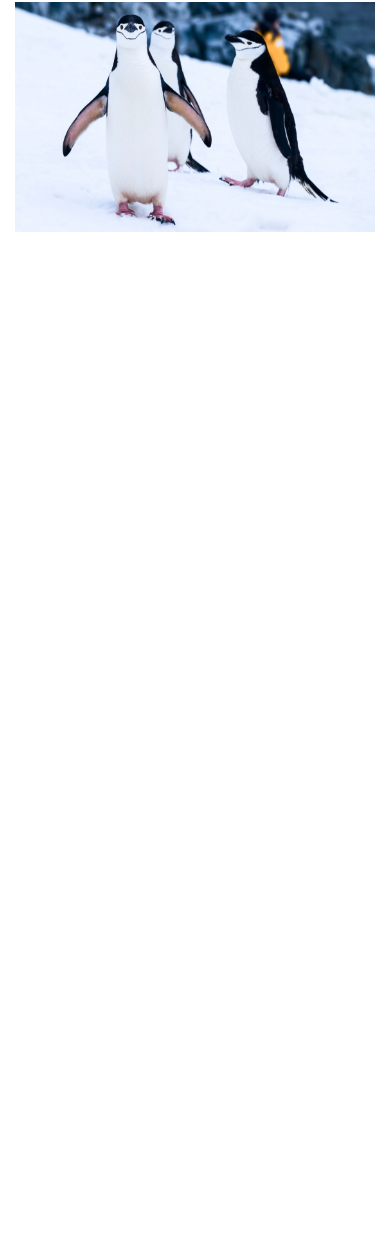
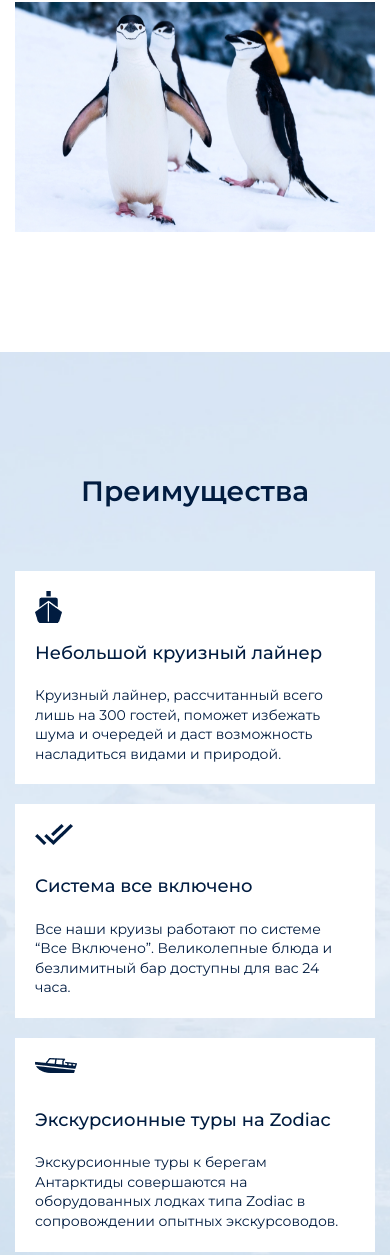
Before and after one commit to LasttoSay/antarctica, a website: page app/index.html in a window 390 px wide. Shown: the part 1267-2522 px from the top of the page. Before the commit the page ends 1619 px from the top, so only its background shows below. Drawn offline with nearby package versions, Linux system fonts and the light colour scheme; files that its build step writes are made by us from their sources.

Commit message:
added benefits adaptive

```diff
--- a/app/index.html
+++ b/app/index.html
@@ -89,7 +89,7 @@
       </div>
     </section>
 
-    <!-- <section class="benefits">
+     <section class="benefits">
       <div class="container">
         <div class="benefits__inner">
           <h2 class="benefits__title">
@@ -128,7 +128,7 @@
       </div>
     </section>
 
-    <section class="cruises">
+    <!--<section class="cruises">
       <div class="container">
         <h2 class="cruises__title">
           Ближайшие круизы
--- a/app/scss/_media.scss
+++ b/app/scss/_media.scss
@@ -5,6 +5,12 @@
     &__img {
       max-width: 60%;
       height: 270px;
+    }
+  }
+
+  .benefits {
+    &__content-item {
+      max-width: 440px;
     }
   }
 }
@@ -159,6 +165,13 @@
       height: 320px;
     }
   }
+
+  .benefits {
+    &__content-item {
+      max-width: 210px;
+      padding: 20px
+    }
+  }
 }
 
 @media (max-width: 576px) {
@@ -179,4 +192,9 @@
     }
   }
 
+  .benefits {
+    &__content-item {
+      max-width: 100%;
+    }
+  }
 }
--- a/app/scss/style.scss
+++ b/app/scss/style.scss
@@ -102,7 +102,7 @@
     font-size: 18px;
     @extend %montserrat-500;
     margin-bottom: 20px;
-    padding-top: 40px;
+    padding-top: 50px;
     background-position: top left;
     background-repeat: no-repeat;
   }
```
